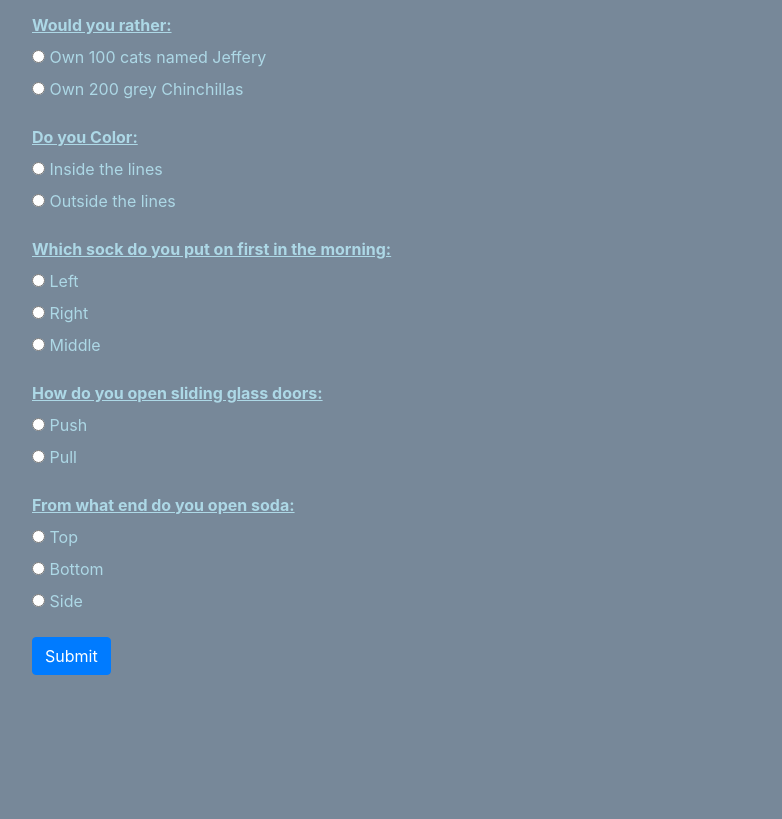
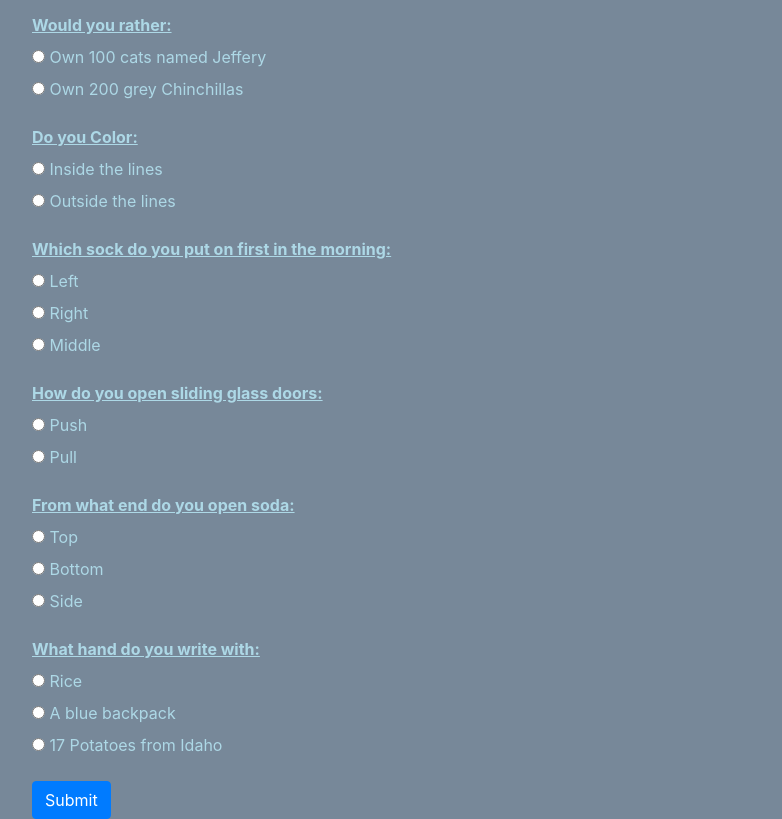
Before and after one commit to AdamMansell/language-suggester, a plain HTML site: page index.html in a window 1280 px wide. Shown: the part 128-947 px from the top of the page, without its empty margins (53-835 px from the left). Before the commit the page ends 803 px from the top, so only its background shows below. Drawn offline with Linux system fonts and the light colour scheme.

Commit message:
Add & Show question 6. Will also add js for question to affect result.

```diff
--- a/index.html
+++ b/index.html
@@ -108,6 +108,28 @@
             </label>
           </div>
       </div>
+      <!-- Question 6 -->
+      <div class="form-group" class="radio">
+        <label for="question6"><u><strong>What hand do you write with:</strong></u></label>
+          <div class="radio">
+            <label>
+              <input type="radio" name="question6" value="rice">
+              Rice
+            </label>
+          </div>
+          <div class="radio">
+            <label>
+              <input type="radio" name="question6" value="backpack">
+              A blue backpack
+            </label>
+          </div>
+          <div class="radio">
+            <label>
+              <input type="radio" name="question6" value="potatoe">
+              17 Potatoes from Idaho
+            </label>
+          </div>
+      </div>
 
       <button class="btn btn-primary">Submit</button>
     </form>
--- a/js/scripts.js
+++ b/js/scripts.js
@@ -7,16 +7,17 @@ $(document).ready(function(){
     const question3Input = $("input:radio[name=question3]:checked").val();
     const question4Input = $("input:radio[name=question4]:checked").val();
     const question5Input = $("input:radio[name=question5]:checked").val();
+    const question6Input = $("input:radio[name=question6]:checked").val();
     // -------- Conditional Statements ---------
-    if (question1Input === "cats" && question2Input === "inside" && question3Input === "left" && question4Input === "push" && question5Input === "top") {
+    if (question1Input === "cats" && question2Input === "inside" && question3Input === "left" && question4Input === "push" && question5Input === "top" && question6Input === "rice") {
       $("#java").hide();
       $("#react").hide();
       $("#python").show();
-    } else if (question1Input === "cats" && question2Input === "outside" && question3Input === "left" && question4Input === "pull" && question5Input === "bottom") {
+    } else if (question1Input === "chins" && question2Input === "outside" && question3Input === "right" && question4Input === "pull" && question5Input === "bottom" && question6Input === "backpack") {
       $("#python").hide();
       $("#react").hide();
       $("#java").show();
-    } else if (question1Input === "chins" && question2Input === "inside" && question3Input === "middle" && question4Input === "push" && question5Input === "side") {
+    } else if (question1Input === "chins" && question2Input === "inside" && question3Input === "middle" && question4Input === "push" && question5Input === "side" && question6Input === "potatoe") {
       $("#java").hide();
       $("#python").hide();
       $("#react").show();
```
